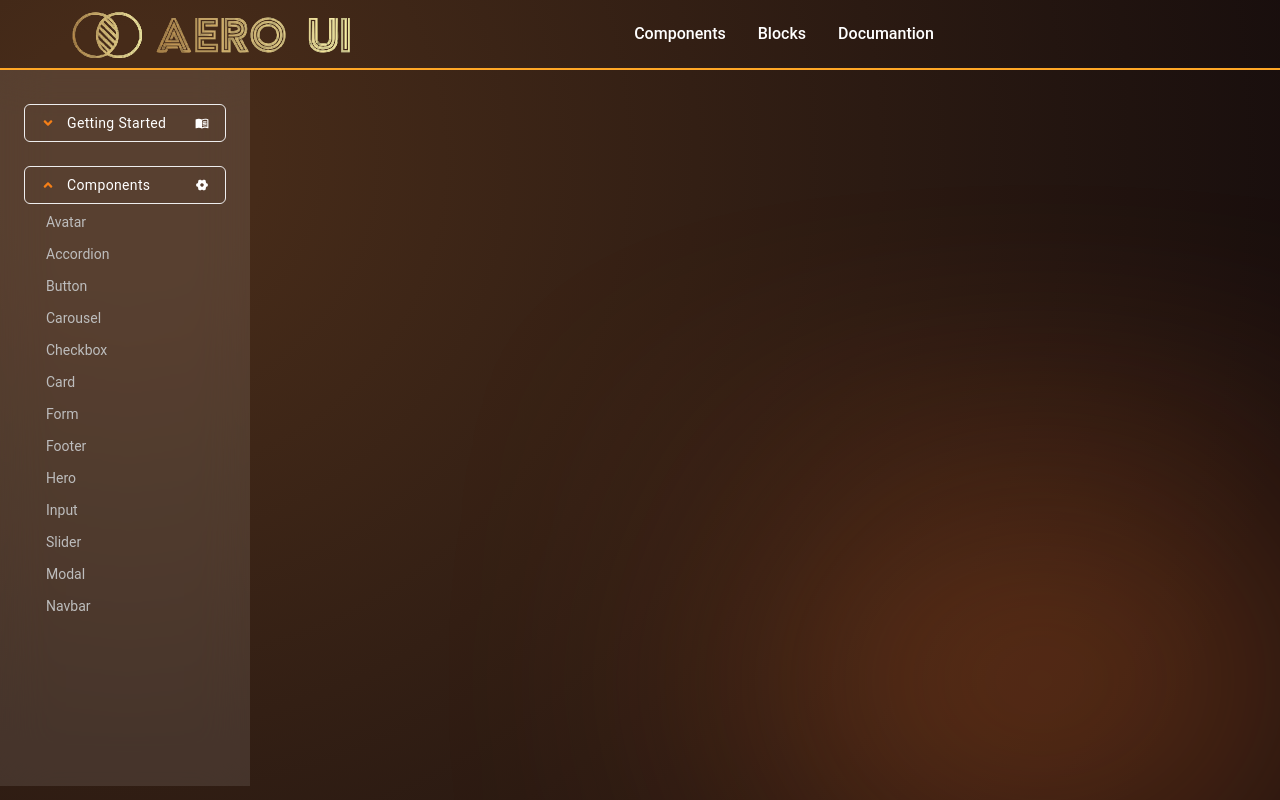
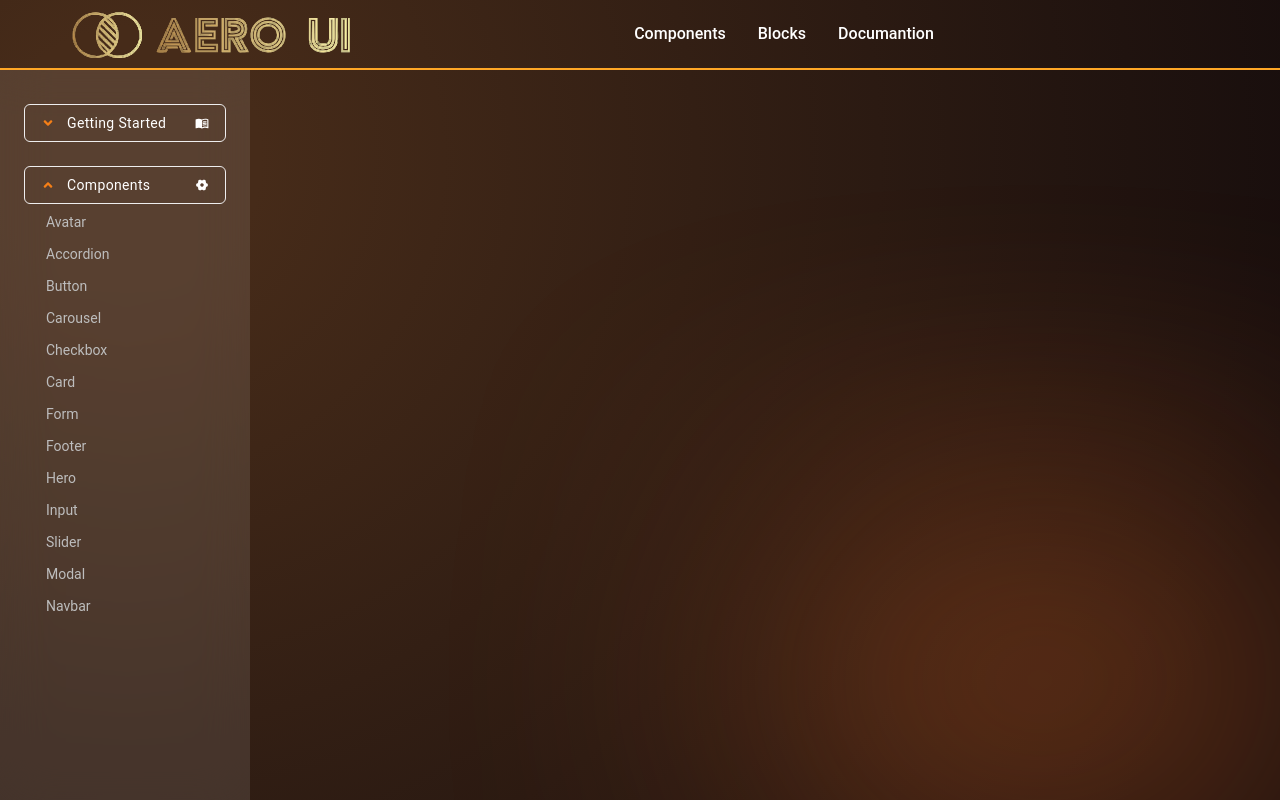
Before and after one commit to akash-khan-311/softui, a React (Vite) app: page /components in a window 1280 px wide. Built offline with nearby package versions, Linux system fonts and the light colour scheme.

Commit message:
sidebar styles

```diff
--- a/src/Sidebar/Sidebar.jsx
+++ b/src/Sidebar/Sidebar.jsx
@@ -37,10 +37,10 @@ const Sidebar = () => {
   };
   return (
     <div
-      className={`components-sidebar backdrop-blur-xl bg-white/10 fixed top-16 z-[80] -translate-x-full md:translate-x-0  w-[250px] select-none px-2 block transition-all  overflow-y-scroll
+      className={`components-sidebar backdrop-blur-xl bg-white/10 fixed top-16 z-[80] -translate-x-full md:translate-x-0  w-[250px] select-none px-2 block transition-all overflow-y-scroll
       `}
     >
-      <div className=" flex h-full w-full flex-col space-y-2  ">
+      <div className="flex h-full w-full flex-col space-y-2  ">
         {/* docs container */}
         <div className="flex flex-col px-4 pt-10 text-lg text-white ">
           <div onClick={handleDocNavOpen} className="text-2xl">
--- a/src/index.css
+++ b/src/index.css
@@ -56,7 +56,7 @@ body::-webkit-scrollbar {
 
 .components-sidebar,
 .layout {
-  height: calc(100vh - 78px);
+  height: calc(100vh - 64px);
 }
 
 .layout::-webkit-scrollbar {
```
